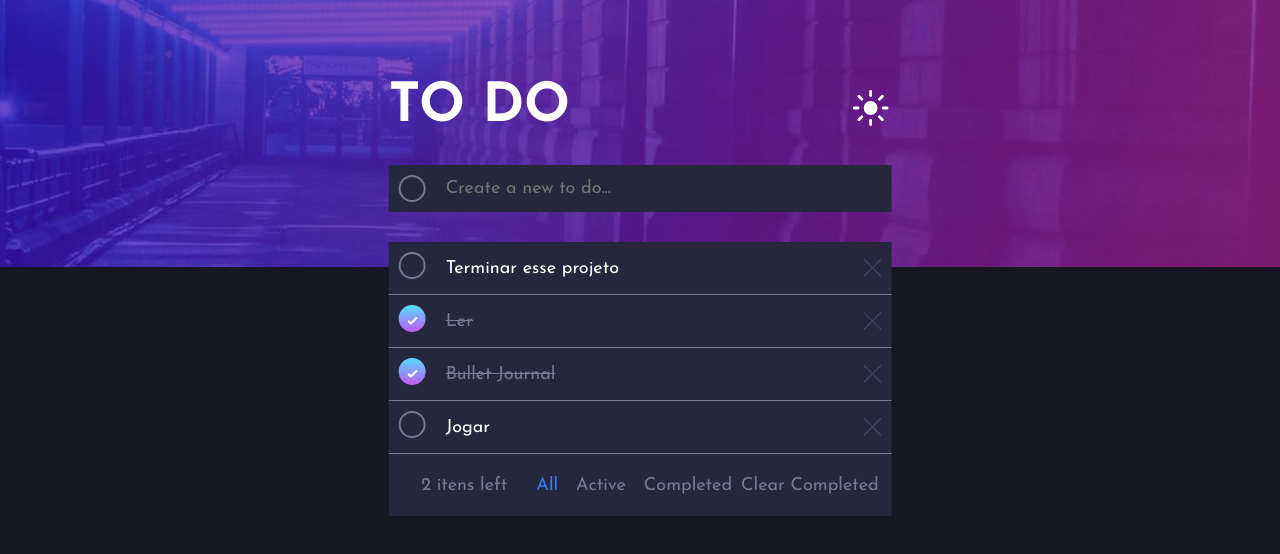
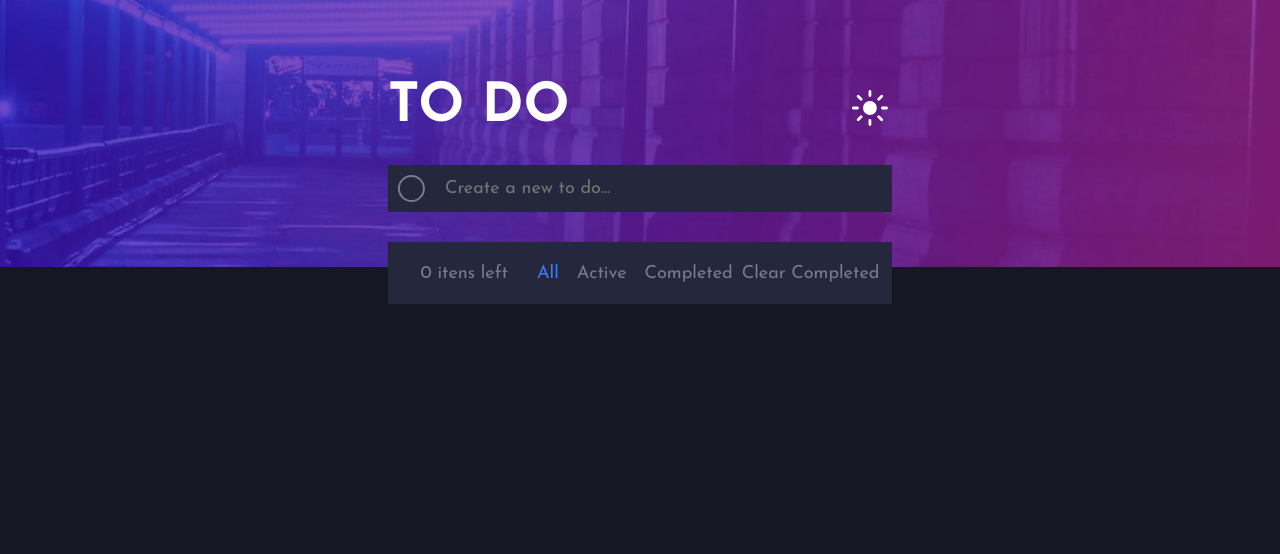
Before and after one commit to Clara-Ro/To-do, a React (Create React App) app: page / in a window 1280 px wide. Shown: the top 554 px of the page. Built offline with nearby package versions, Linux system fonts and the light colour scheme.

Commit message:
Lista salvando no Local Storage

```diff
--- a/src/components/task/index.js
+++ b/src/components/task/index.js
@@ -1,31 +1,11 @@
 import './index.css'
-import { useState } from 'react';
+import { useState, useEffect } from 'react';
 
 export default function Task() {
     const [status, setStatus] = useState('all')
+    const [loading, setLoading] = useState(true)
     const [text, setText] = useState()
-    const [list, setList] = useState([
-        {
-            id: 0,
-            text: 'Terminar esse projeto',
-            completed: false
-        },
-        {
-            id: 1,
-            text: 'Ler',
-            completed: true
-        },
-        {
-            id: 2,
-            text: 'Bullet Journal',
-            completed: true
-        },
-        {
-            id: 3,
-            text: 'Jogar',
-            completed: false
-        }
-    ]);
+    const [list, setList] = useState([]);
 
     function handleToggleToDo(id){
         const index = list.findIndex((item)=>{
@@ -64,6 +44,7 @@ export default function Task() {
         const newList=list.filter((item)=> !item.completed)
         setList(newList)
     }
+
     let filteredList;
     switch(status){
         case 'all':
@@ -78,6 +59,18 @@ export default function Task() {
             filteredList = list.filter((item)=>item.completed)
             break;
     }
+
+    useEffect(()=>{
+        if(loading){
+            const savedList = localStorage.getItem('list')
+            if(savedList){
+                setList(JSON.parse(savedList))
+            } setLoading(false)
+        } else{
+            localStorage.setItem('list', JSON.stringify(list))
+        }
+    },[list])
+
     return (
         <div className='container'>
             <div className='text'>
```
